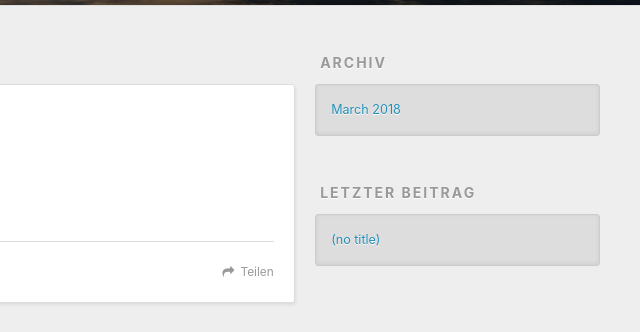
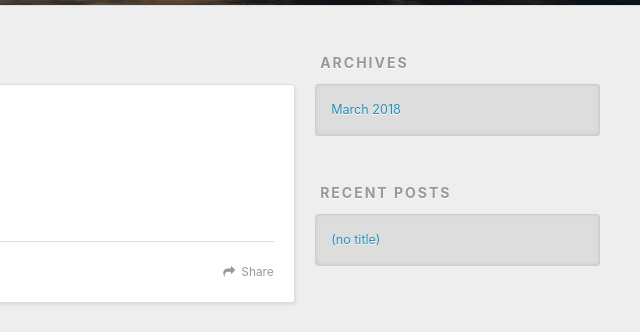
Before and after one commit to zhonglinjie1993/zhonglinjie1993.github.io, a plain HTML site: page index.html in a window 1280 px wide. Shown: the part 295-627 px from the top of the page, 640-1280 px from the left. Drawn offline with nearby package versions, Linux system fonts and the light colour scheme.

Commit message:
Site updated: 2018-03-23 21:18:57

```diff
--- a/index.html
+++ b/index.html
@@ -50,7 +50,7 @@
 
           <a id="nav-rss-link" class="nav-icon" href="/atom.xml" title="RSS Feed"></a>
 
-        <a id="nav-search-btn" class="nav-icon" title="Suche"></a>
+        <a id="nav-search-btn" class="nav-icon" title="Search"></a>
       </nav>
       <div id="search-form-wrap">
         <form action="//google.com/search" method="get" accept-charset="UTF-8" class="search-form"><input type="search" name="q" class="search-form-input" placeholder="Search"><button type="submit" class="search-form-submit">&#xF002;</button><input type="hidden" name="sitesearch" value="http://yoursite.com"></form>
@@ -78,7 +78,7 @@
 
     </div>
     <footer class="article-footer">
-      <a data-url="http://yoursite.com/2018/03/23/README/" data-id="cjf3yvoa40000e0y825zyjqge" class="article-share-link">Teilen</a>
+      <a data-url="http://yoursite.com/2018/03/23/README/" data-id="cjf3z245a0000l8y8kh8y79oi" class="article-share-link">Share</a>
 
 
     </footer>
@@ -104,7 +104,7 @@
 
 
   <div class="widget-wrap">
-    <h3 class="widget-title">Archiv</h3>
+    <h3 class="widget-title">Archives</h3>
     <div class="widget">
       <ul class="archive-list"><li class="archive-list-item"><a class="archive-list-link" href="/archives/2018/03/">March 2018</a></li></ul>
     </div>
@@ -114,7 +114,7 @@
 
 
   <div class="widget-wrap">
-    <h3 class="widget-title">letzter Beitrag</h3>
+    <h3 class="widget-title">Recent Posts</h3>
     <div class="widget">
       <ul>
 
```
Also changed, not shown: 2018/03/23/README/index.html (+4 -4 lines), archives/2018/03/index.html (+4 -4 lines), archives/2018/index.html (+4 -4 lines), archives/index.html (+4 -4 lines).
